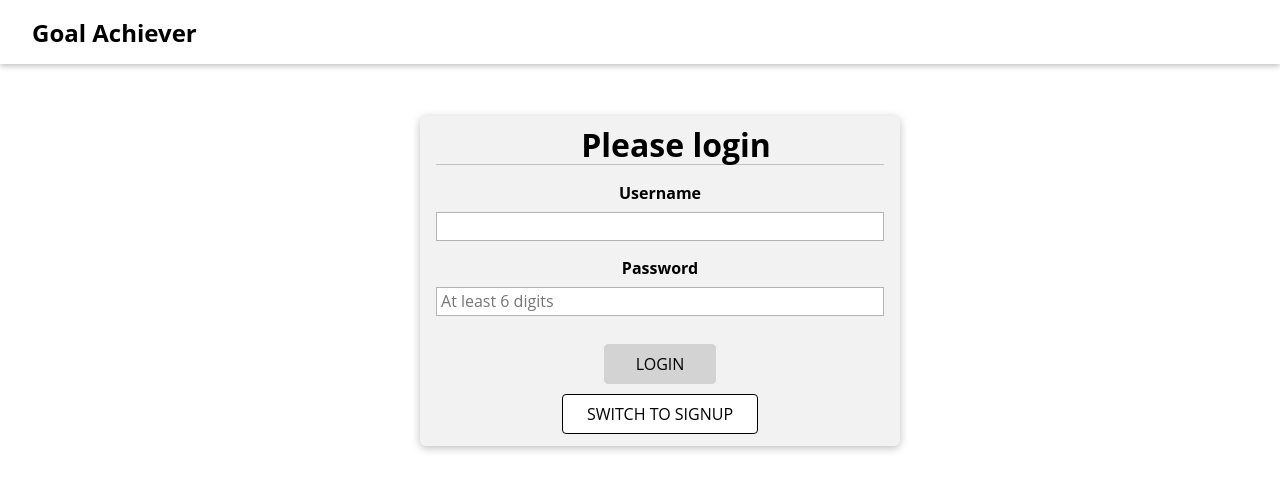
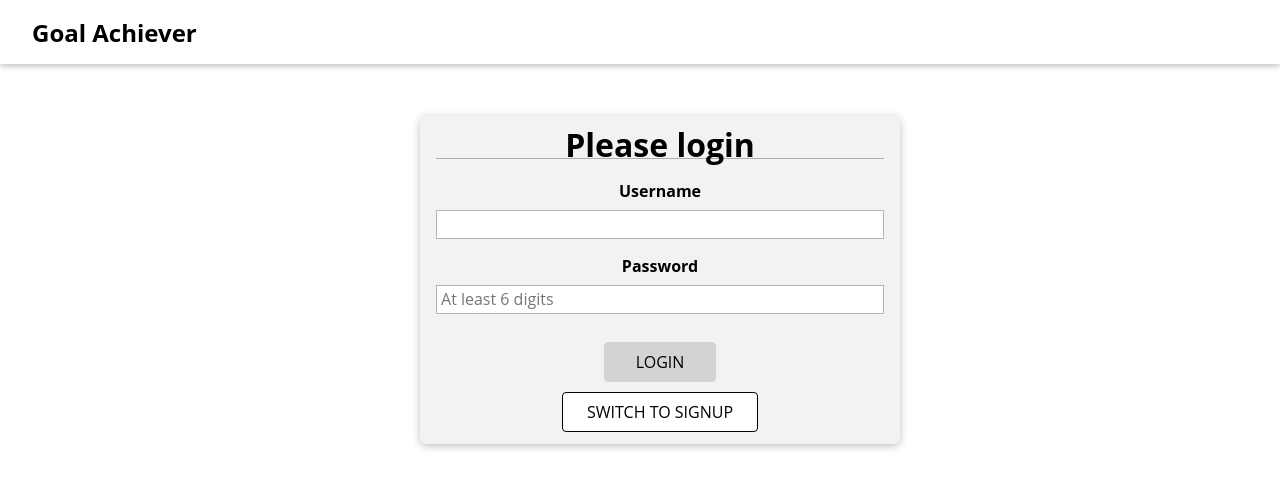
Before and after one commit to roeylrz/goal-achiever, a React (Create React App) app in the folder goal-achiever-client/: page /login in a window 1280 px wide. Shown: the top 490 px of the page. Built offline with nearby package versions, Linux system fonts and the light colour scheme; the HTML template or start-up script is replaced by a standard one.

Commit message:
update card style instead od devider component

```diff
--- a/goal-achiever-client/src/shared/components/UIElements/card/Card.js
+++ b/goal-achiever-client/src/shared/components/UIElements/card/Card.js
@@ -1,5 +1,4 @@
 import React from 'react';
-import Devider from '../deviders/Devider';
 import classes from './Card.module.scss';
 
 const Card = ({ headerLarge, headerMeduim, footer, children }) => {
@@ -7,10 +6,7 @@ const Card = ({ headerLarge, headerMeduim, footer, children }) => {
     <div className={classes.Card}>
       {headerLarge && <h1 className={classes.Card_header}>{headerLarge}</h1>}
       {headerMeduim && <h3 className={classes.Card_header}>{headerMeduim}</h3>}
-      <div className={classes.Card_main}>
-        <Devider isHorizontal={true} />
-        {children}
-      </div>
+      <div className={classes.Card_main}>{children}</div>
       {footer && <div className={classes.Card_footer}>{footer}</div>}
     </div>
   );
--- a/goal-achiever-client/src/shared/components/UIElements/card/Card.module.scss
+++ b/goal-achiever-client/src/shared/components/UIElements/card/Card.module.scss
@@ -17,9 +17,13 @@
   &_header {
     position: absolute;
     top: 0;
+    left: 0;
+    margin-left: 16px;
+    width: calc(100% - 32px);
+    border-bottom: 1px solid $color-background-main;
   }
   &_main {
-    margin: 2rem 0 1rem 0;
+    margin: 3rem 0 1rem 0;
   }
   &_footer {
     padding: 12px;
--- a/goal-achiever-client/src/shared/components/UIElements/deviders/Devider.js
+++ /dev/null
@@ -1,14 +0,0 @@
-import React from 'react';
-import classes from './Devider.module.scss';
-
-const Devider = ({isHorizontal, noMargin = false, narrowMargin = false}) => {
-  return (
-    <div
-      className={`${classes.Devider} ${isHorizontal && classes.Devider_horizontal} ${
-        noMargin && classes.Devider_noMargin
-      } ${narrowMargin && classes.Devider_narrowMargin}`}
-    />
-  );
-};
-
-export default Devider;
--- a/goal-achiever-client/src/shared/components/UIElements/deviders/Devider.module.scss
+++ /dev/null
@@ -1,15 +0,0 @@
-.Devider {
-  background-color: rgba(0, 0, 0, 0.2);
-  &_horizontal {
-    margin: 17px 0;
-    height: 1px;
-  }
-
-  &_narrowMargin {
-    margin: 4px 0 10px 0;
-  }
-  &_noMargin {
-    margin: 0;
-    margin-top: 4px;
-  }
-}
```
